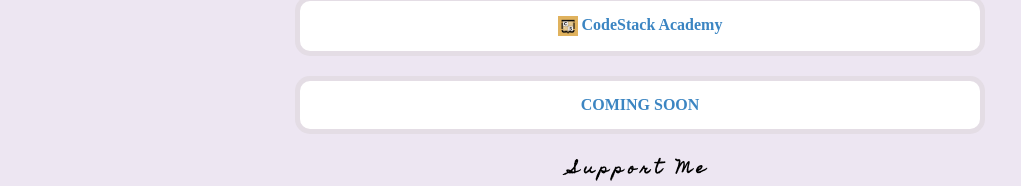
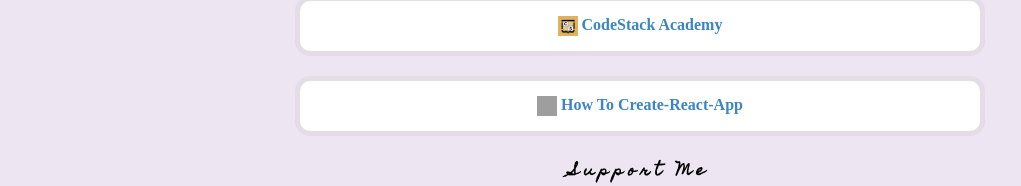
Before and after one commit to aaiilee0715/link-treebio, a React (Create React App) app in the folder igbiolink/: page / in a window 1280 px wide. Shown: the part 702-888 px from the top of the page, without its empty margins (0-1021 px from the left). Built offline with nearby package versions, Linux system fonts and the light colour scheme; grey boxes are pictures that could not be loaded; a web font is replaced by a local one.

Commit message:
added blog

```diff
--- a/igbiolink/src/App.js
+++ b/igbiolink/src/App.js
@@ -59,9 +59,13 @@
               <img src={CodestackPix} width="20" height="20" align="absmiddle" />   CodeStack Academy
           </div>
           </a>
-        <div className="link-list-item bright">
-            COMING SOON
-        </div>
+          <a
+            href="https://www.notion.so/How-to-create-a-new-React-App-be9a58b59a3f47379e3d53711f78fcdf"
+            target="_blank">
+            <div className="link-list-item bright">
+              <img src="https://img.icons8.com/ultraviolet/2x/react.png" width="20" height="20" align="absmiddle" />   How To Create-React-App
+          </div>
+          </a>
           {/* support section */}
           <h3 className="title">Support Me</h3>
           <a
```
